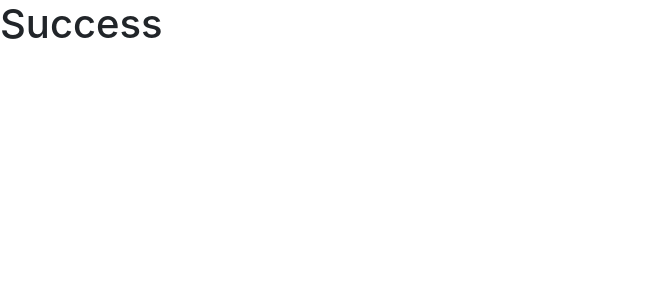
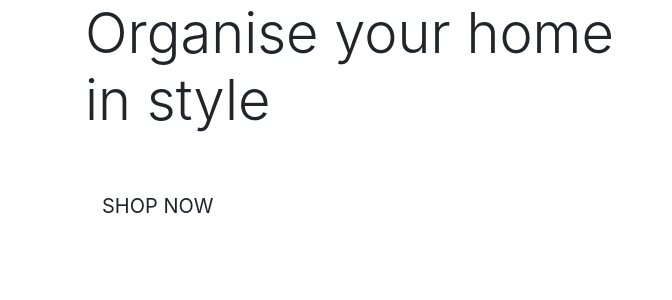
Before and after one commit to pauline-rugwevera/ecommerce-pp5, a Django app: page / in a window 1280 px wide. Shown: the top 300 px of the page, without its empty margins (0-672 px from the left). Run offline with Django 3.2, Linux system fonts and the light colour scheme.

Commit message:
Add home page content

```diff
--- a/home/templates/home/index.html
+++ b/home/templates/home/index.html
@@ -1,5 +1,29 @@
 {% extends "base.html" %}
 {% load static %}
+
+{% block page_header %}
+<div class="container header-container">
+    <div class="row">
+        <div class="col"></div>
+    </div>
+</div>
+{% endblock %}
+
+
 {% block content %}
-<h1>Success</h1>
+<div class="container h-100">
+    <div class="row h-100">
+        <div class="col-7 col-md-6 my-auto">
+           <h1 class="display-4 logo-font text-black">Organise your home in style
+        </h1>
+        <!-- shop now button -->
+        <div class="my-5">
+            <h4>
+                <a href="" class="shop-now-button btn btn-lg rounded-0 text-uppercase">Shop Now</a>
+            </h4>
+        </div>
+
+        </div>
+    </div>
+</div>
 {% endblock %}
```
